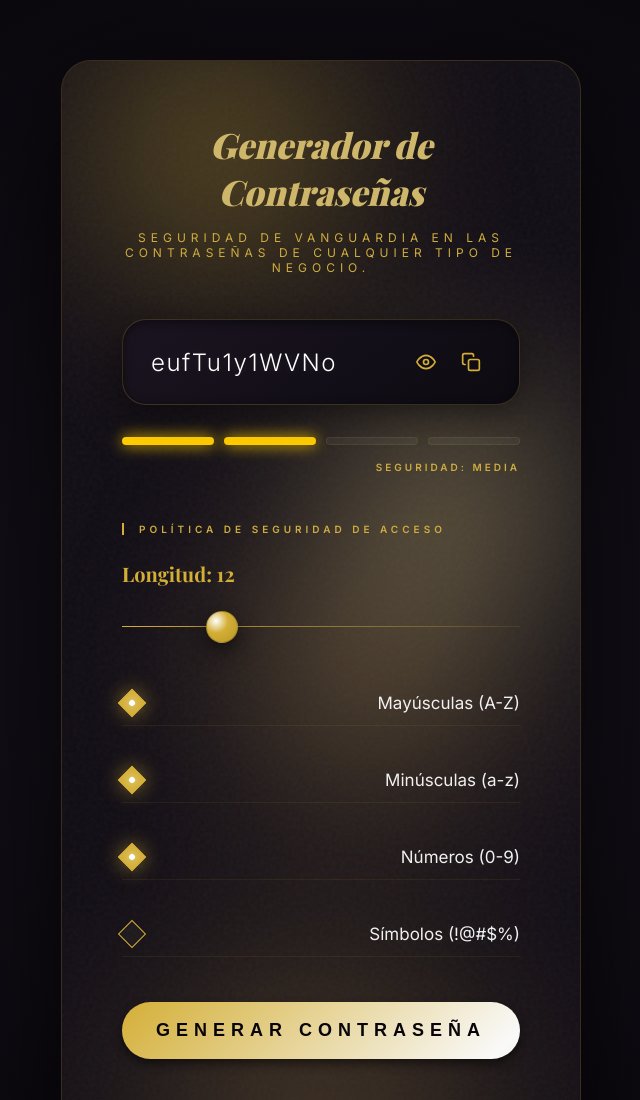
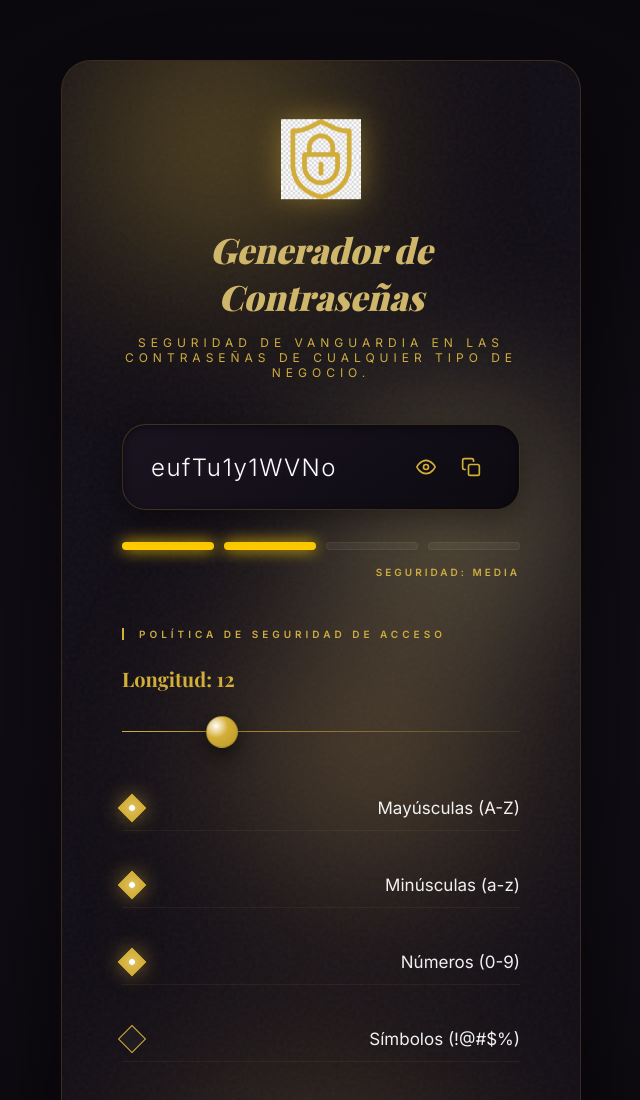
Before and after one commit to JesusBustos12/Creador-de-contrase-as-seguras, a website: page docs/index.html in a window 1280 px wide. Shown: the top 1100 px of the page, without its empty margins (319-959 px from the left). Drawn offline with nearby package versions, Linux system fonts and the light colour scheme; a web font is replaced by a local one.

Commit message:
feat: sustituir logo.svg por seguridad.png dorado en head y body con animacion

```diff
--- a/docs/assets/css/styles.css
+++ b/docs/assets/css/styles.css
@@ -178,6 +178,26 @@ body {
 .header {
     text-align: center;
     margin-bottom: 6rem;
+    display: flex;
+    flex-direction: column;
+    align-items: center;
+}
+
+.app-logo {
+    width: 8rem;
+    height: 8rem;
+    margin-bottom: 2.5rem;
+    filter: drop-shadow(0 0 1.5rem rgba(212, 175, 55, 0.45));
+    animation: float-logo 6s ease-in-out infinite;
+}
+
+@keyframes float-logo {
+    0%, 100% {
+        transform: translateY(0);
+    }
+    50% {
+        transform: translateY(-0.8rem);
+    }
 }
 
 .title {
--- a/docs/index.html
+++ b/docs/index.html
@@ -21,7 +21,7 @@
     <meta property="og:title" content="VanguardiaPass - Seguridad para tu Negocio">
     <meta property="og:description"
         content="Seguridad de vanguardia en las contraseñas de cualquier tipo de negocio. Robusta y profesional.">
-    <meta property="og:image" content="assets/Img/logo.svg">
+    <meta property="og:image" content="assets/Img/seguridad.png">
 
     <!-- Twitter -->
     <meta property="twitter:card" content="summary_large_image">
@@ -29,11 +29,11 @@
     <meta property="twitter:title" content="VanguardiaPass - Gestión de Contraseñas">
     <meta property="twitter:description"
         content="Seguridad de vanguardia en las contraseñas de cualquier tipo de negocio.">
-    <meta property="twitter:image" content="assets/Img/logo.svg">
+    <meta property="twitter:image" content="assets/Img/seguridad.png">
 
     <!-- Favicon e Identidad -->
-    <link rel="icon" type="image/svg+xml" href="assets/Img/logo.svg">
-    <link rel="apple-touch-icon" href="assets/Img/logo.svg">
+    <link rel="icon" type="image/png" href="assets/Img/seguridad.png">
+    <link rel="apple-touch-icon" href="assets/Img/seguridad.png">
     <meta name="theme-color" content="#d4af37">
     <link rel="manifest" href="manifest.json">
 
@@ -80,6 +80,7 @@
         <div class="grain-overlay"></div>
 
         <header class="header">
+            <img src="assets/Img/seguridad.png" alt="VanguardiaPass Logo" class="app-logo">
             <h1 class="title">Generador de Contraseñas</h1>
             <p class="subtitle">Seguridad de vanguardia en las contraseñas de cualquier tipo de negocio.</p>
         </header>
--- a/docs/sw.js
+++ b/docs/sw.js
@@ -1,11 +1,11 @@
-const CACHE_NAME = 'vanguardia-pass-v2';
+const CACHE_NAME = 'vanguardia-pass-v3';
 const ASSETS_TO_CACHE = [
   './',
   './index.html',
   './manifest.json',
   './assets/css/styles.css',
   './assets/js/main.js',
-  './assets/Img/logo.svg'
+  './assets/Img/seguridad.png'
 ];
 
 // Install Event
```
Also changed, not shown: docs/assets/Img/seguridad.png (added), docs/manifest.json.
